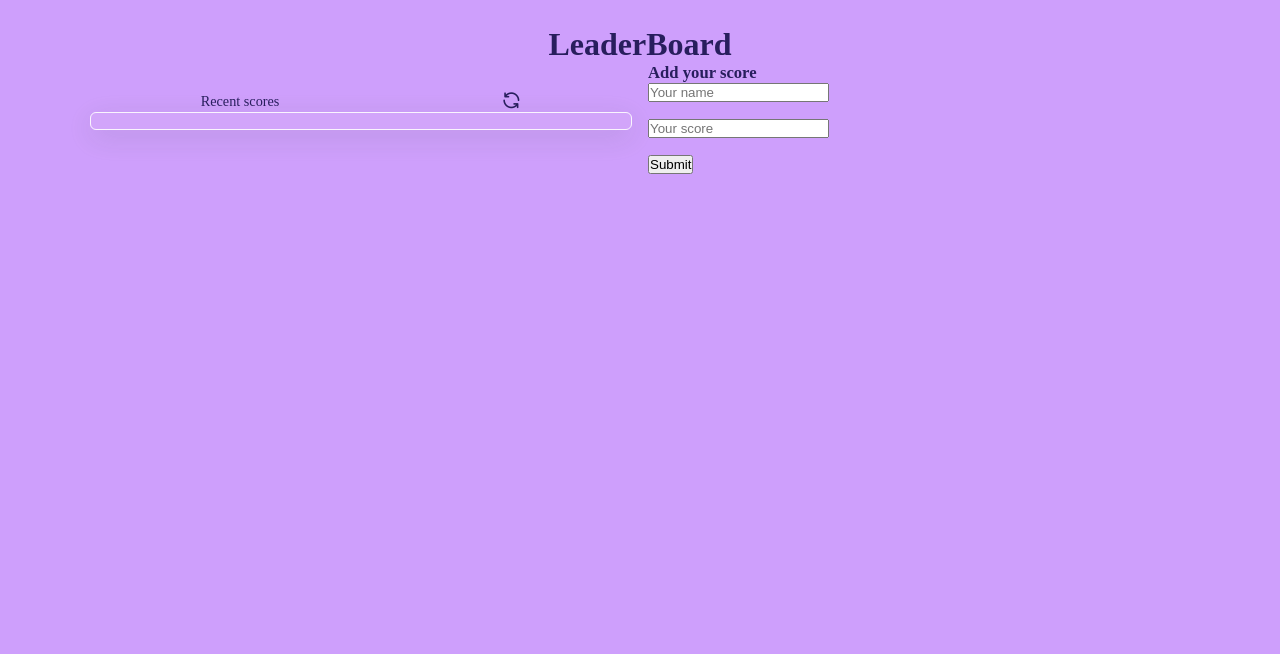
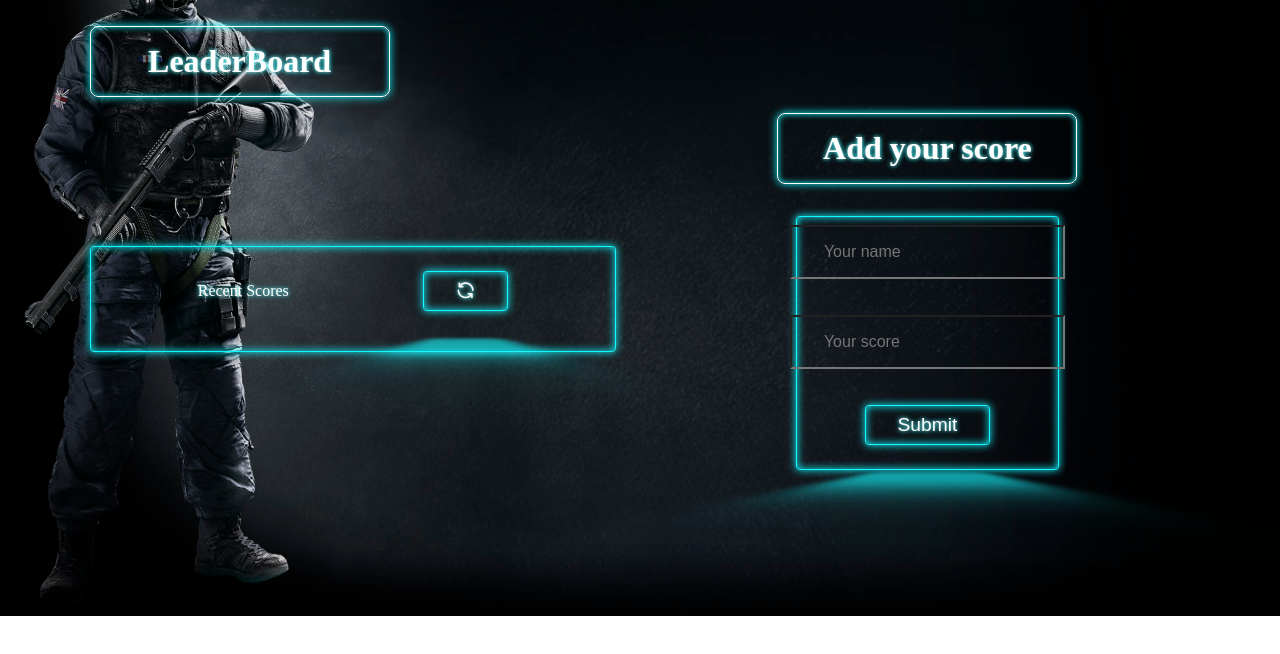
Before and after one commit to soesandarwin2201/LeaderBoard-project, a website built with webpack: page src/index.html in a window 1280 px wide. Built offline with nearby package versions, Linux system fonts and the light colour scheme; no server answers.

Commit message:
create the style for the form

```diff
--- a/src/index.css
+++ b/src/index.css
@@ -5,9 +5,14 @@
 }
 
 body {
-  background-color: #ce9ffc;
-  color: #281e5d;
-  font-size: 0.89rem;
+  background: url(./images/Steam-Community-Market-Listings-for-359550-Thatcher-.jpg);
+  background-position: center;
+  background-repeat: no-repeat;
+  background-size: cover;
+  color: #fff;
+  width: 100%;
+  height: auto;
+  font-size: 1rem;
 }
 
 section {
@@ -16,14 +21,23 @@ section {
 
 .section-title {
   text-align: center;
+  width: 300px;
   font-size: 2rem;
+  position: relative;
+  cursor: pointer;
+  border: #fff 0.1rem solid;
+  padding: 1rem 2rem;
+  border-radius: 0.5rem;
+  text-shadow: 0 0 .2rem #fff7,
+   0 0 .3rem #14f7ff;
+   box-shadow: inset 0 0 .4rem #14f7ff, 0 0 .5rem #14f7ff;
 }
 
 .scores {
   display: flex;
   justify-content: space-between;
   align-items: center;
-  gap: 1rem;
+  gap: 3rem;
 }
 
 .score-list-section {
@@ -40,6 +54,11 @@ section {
   align-items: center;
 }
 
+.refresh-title {
+  margin-bottom: 1rem;
+  padding: 1rem 2rem;
+}
+
 #scores-container {
   width: 100%;
   display: flex;
@@ -50,21 +69,109 @@ section {
   font-size: 1.2rem;
 }
 
-table {
-  border: .5px solid #fff;
+.score-list-section {
+  margin-top: 2rem;
+  border: #14f7ff .1rem solid;
   border-radius: 6px;
   margin-bottom: 1rem;
   width: 50%;
   padding: 0.5rem;
-  background-color: rgba(255, 225, 225, 0.1);
-  box-shadow: rgba(100, 100, 111, 0.2) 0px 7px 29px 0px;
-  opacity: .9;
+  background-color: transparent;
+  border-radius: .2rem;
+  box-shadow: inset 0 0 .5rem #14f7ff,
+  0 0 .5rem #14f7ff;
+  text-shadow: 0 0 .2rem #fff7,
+  0 0 .3rem #14f7ff;
+  text-transform: capitalize;
 }
+
 
 tr {
   display: grid;
-  grid-template-columns: 100px 100px 100px;
+  grid-template-columns: 200px 100px 100px;
   padding: 0.2rem 1rem 0.1rem 0.5rem;
   margin-bottom: 1rem;
-  border-bottom: 1px solid #000;
+  border-bottom: #14f7ff 0.1rem solid;
 }
+
+
+button {
+  font-size: 1.2rem;
+  display: inline-block;
+  position: relative;
+  cursor: pointer;
+  border: #14f7ff 0.1rem solid;
+  padding: .5rem 2rem;
+  border-radius: 0.2rem;
+  background-color: transparent;
+  text-shadow: 0 0 .2rem #fff7,
+  0 0 .3rem #14f7ff;
+  box-shadow:
+  inset 0 0 .5rem #14f7ff,
+        0  0 .5rem #14f7ff;
+ color: #fff;
+}
+
+button:active {
+  background: #14f7ff;
+  color: #fff;
+  transform: translateY(8px);
+}
+
+button::before {
+  content: '';
+  position: absolute;
+  top: 140%;
+  left: 0;
+  width: 100%;
+  height: 100%;
+  background: #14f7ff;
+  transform:
+  perspective(0.2rem)
+  rotateX(10deg)
+  scale(1.3, 0.4);
+  filter: blur(0.5rem);
+  opacity: 0.6;
+  pointer-events: none;
+}
+
+.add-section {
+  display: flex;
+  flex-direction: column;
+  justify-content: center;
+  align-items: center;
+  margin-top: 1rem;
+}
+
+#add-form {
+  display: flex;
+  flex-direction: column;
+  justify-content: center;
+  align-items: center;
+  margin-top: 2rem;
+  border: #14f7ff .1rem solid;
+  border-radius: 6px;
+  margin-bottom: 1rem;
+  width: 50%;
+  padding: 0.5rem;
+  background : transparent;
+  border-radius: .2rem;
+  box-shadow: inset 0 0 .5rem #14f7ff,
+  0 0 .5rem #14f7ff;
+  text-shadow: 0 0 .2rem #fff7,
+  0 0 .3rem #14f7ff;
+  text-transform: capitalize;
+}
+
+input {
+  background: transparent;
+  padding: 1rem 2rem;
+  outline: 0;
+  color: #fff;
+  font-size: 1rem;
+}
+
+#submit-btn {
+  background: transparent;
+  margin-bottom: 1rem;
+}
--- a/src/index.html
+++ b/src/index.html
@@ -13,19 +13,18 @@
 
   <section class="section-center">
    <h1 class="section-title">LeaderBoard</h1>
-
    <article class="scores">
     <div class="score-list-section">
      <div class="refresh-title">
      <p class="title">Recent scores</p>
-     <span><i class="uil uil-sync" id="refresh-btn"></i></span>
+     <button><i class="uil uil-sync" id="refresh-btn"></i></button>
     </div>
 
     <table id="scores-container"></table>
     </div>
 
     <div class="add-section">
-     <h1 class="add-title">Add your score</h1>
+     <h1 class="add-title section-title">Add your score</h1>
 
      <form action="" id="add-form" method="get">
 
--- a/src/index.js
+++ b/src/index.js
@@ -27,22 +27,15 @@ form.addEventListener('submit', async (e) => {
     score: Number(personScore),
   });
 
+  name.value = '';
+  score.value = ' ';
+
+});
+
+refreshBtn.addEventListener('click', async () => {
+  container.innerHTML = ' ';
   const scores = await getData();
   scores.result.forEach((score) => {
     displayScore(score.user, score.score);
   });
 });
-
-document.addEventListener('DOMContentLoaded', async () => {
-  const scores = await getData();
-  scores.result.forEach((score) => {
-    displayScore(score.user, score.score);
-  });
-});
-
-refreshBtn.addEventListener('click', async () => {
-  const scores = await getData();
-  scores.result.forEach((score) => {
-    displayScore(score.user, score.score);
-  });
-});
```
Also changed, not shown: src/images/Steam-Community-Market-Listings-for-359550-Thatcher-.jpg (added), src/images/abstract-futuristic-background-technology-sci-fi-concept_115579-333.webp (added), src/images/wp7346888.webp (added).
